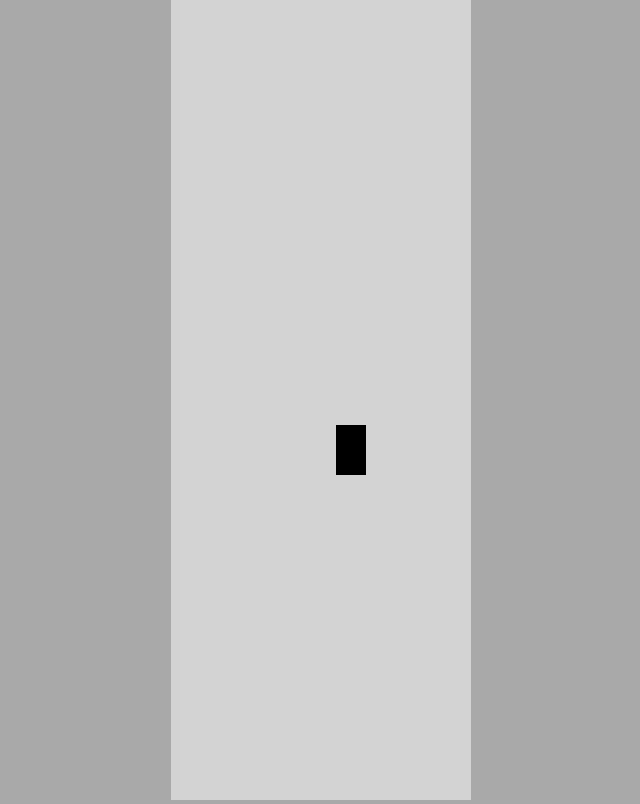
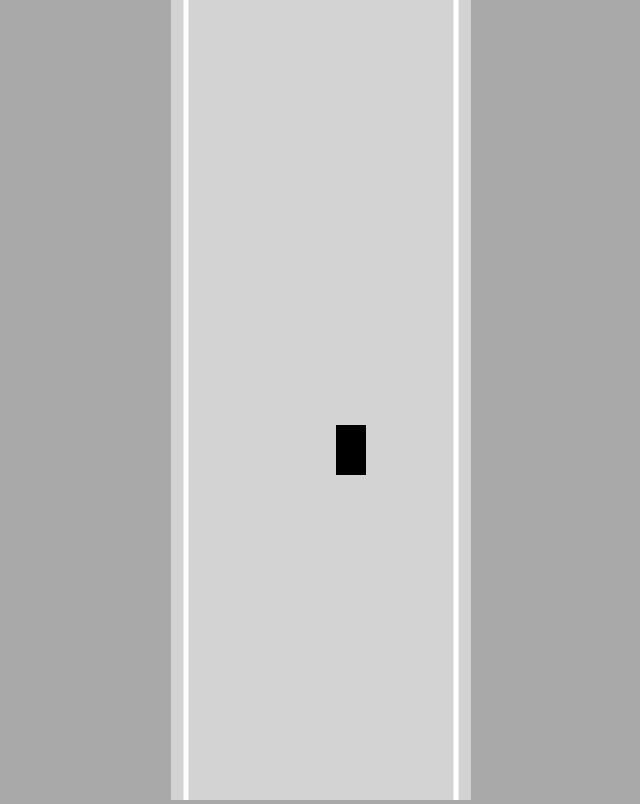
Before and after one commit to FarruxbekNozimov/self-driving-car, a plain HTML site: page index.html in a window 1280 px wide. Shown: the whole page, without its empty margins (319-959 px from the left). Drawn offline with Linux system fonts and the light colour scheme.

Commit message:
create road for car

```diff
--- a/car.js
+++ b/car.js
@@ -6,7 +6,7 @@ class Car {
 		this.height = height;
 
 		this.speed = 0;
-		this.acceleration = 0.2;
+		this.acceleration = 2;
 		this.maxSpeed = 3;
 		this.friction = 0.05;
 		this.angle = 0;
@@ -15,11 +15,25 @@ class Car {
 	}
 
 	update() {
+		this.#move();
+	}
+
+	draw(ctx) {
+		ctx.save();
+		ctx.translate(this.x, this.y);
+		ctx.rotate(-this.angle);
+		ctx.beginPath();
+		ctx.rect(this.width / 2, this.height / 2, this.width, this.height);
+		ctx.fill();
+		ctx.restore();
+	}
+
+	#move() {
 		if (this.controls.forward) {
-			this.y -= 2;
+			this.y -= this.acceleration;
 		}
 		if (this.controls.reverse) {
-			this.y += 2;
+			this.y += this.acceleration;
 		}
 
 		if (this.speed > this.maxSpeed) {
@@ -52,14 +66,4 @@ class Car {
 		this.x -= Math.sin(this.angle) * this.speed;
 		this.y -= Math.cos(this.angle) * this.speed;
 	}
-
-	draw(ctx) {
-		ctx.save();
-		ctx.translate(this.x, this.y);
-		ctx.rotate(-this.angle);
-		ctx.beginPath();
-		ctx.rect(this.width / 2, this.height / 2, this.width, this.height);
-		ctx.fill();
-		ctx.restore();
-	}
 }
--- a/index.html
+++ b/index.html
@@ -1,12 +1,12 @@
 <!DOCTYPE html>
 <html>
 	<head>
-		<meta charset="UTF-8" />
 		<link rel="stylesheet" href="style.css" />
 		<title>Self Driving car</title>
 	</head>
 	<body>
 		<canvas id="mycanvas"></canvas>
+		<script src="road.js"></script>
 		<script src="controls.js"></script>
 		<script src="car.js"></script>
 		<script src="main.js"></script>
--- a/main.js
+++ b/main.js
@@ -1,6 +1,7 @@
 const canvas = document.getElementById("mycanvas");
 
 const ctx = canvas.getContext("2d");
+const road = new Road(canvas.width / 2, canvas.width * 0.9);
 const car = new Car(150, 400, 30, 50);
 
 animate();
@@ -8,6 +9,7 @@ animate();
 function animate() {
 	canvas.height = window.innerHeight;
 	car.update();
+	road.draw(ctx);
 	car.draw(ctx);
 	requestAnimationFrame(animate);
 }
--- /dev/null
+++ b/road.js
@@ -0,0 +1,29 @@
+class Road {
+	constructor(x, width, laneCount = 3) {
+		this.x = x;
+		this.width = width;
+		this.laneCount = laneCount;
+
+		this.left = x - width / 2;
+		this.right = x + width / 2;
+
+		const infinity = 1000000;
+		this.top = -infinity;
+		this.bottom = infinity;
+	}
+
+	draw(ctx) {
+		ctx.lineWidth = 5;
+		ctx.strokeStyle = "white";
+
+		ctx.beginPath();
+		ctx.moveTo(this.left, this.top);
+		ctx.lineTo(this.left, this.bottom);
+		ctx.stroke();
+
+		ctx.beginPath();
+		ctx.moveTo(this.right, this.top);
+		ctx.lineTo(this.right, this.bottom);
+		ctx.stroke();
+	}
+}
```
